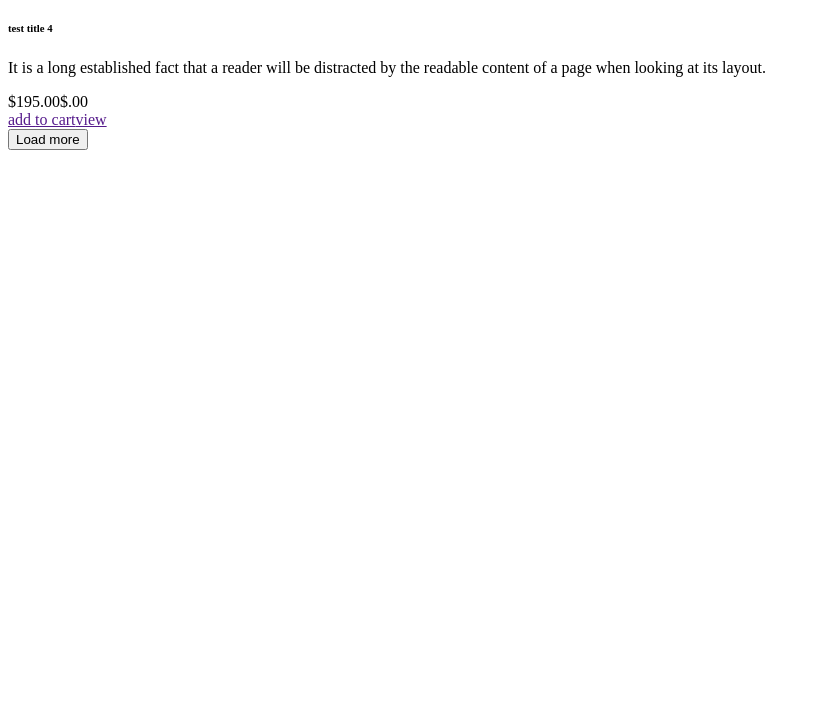
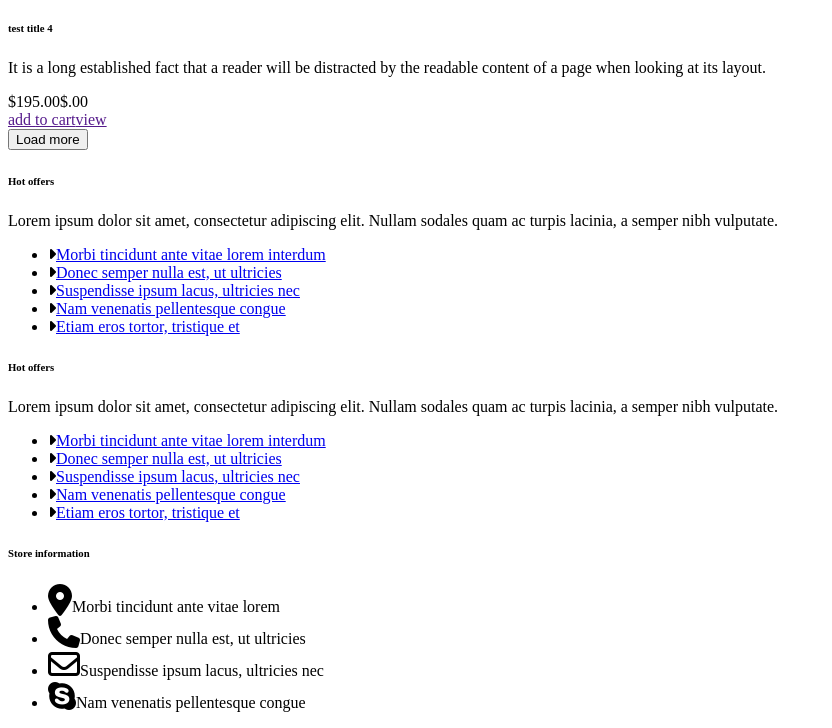
Before and after one commit to 462960/requestum, a React app: page / in a window 1280 px wide. Shown: the part 1767-2495 px from the top of the page, without its empty margins (0-832 px from the left). Before the commit the page ends 1925 px from the top, so only its background shows below. Built offline with nearby package versions, Linux system fonts and the light colour scheme.

Commit message:
Footer styled

```diff
--- a/dev/components/App.js
+++ b/dev/components/App.js
@@ -6,5 +6,5 @@ import {Footer} from './Footer';
 export const App = (props) =>
 	<div className="wrapper">
 	<GoodsTable {...props}/>
-
+	<Footer/>
 	</div>
--- a/dev/components/Footer.js
+++ b/dev/components/Footer.js
@@ -63,20 +63,28 @@ export const Footer = () =>
 		<h6>Store information</h6>
 		<ul>
 			<li>
-				<i class="fa fa-map-marker"></i>
-				<a href="#">Morbi tincidunt ante vitae lorem interdum</a>
+				<i class="fa fa-map-marker fa-2x"></i>
+				<span>
+				Morbi tincidunt ante vitae lorem
+				</span>
 			</li>
 			<li>
-				<i class="fa fa-phone"></i>
-				<a href="#">Donec semper nulla est, ut ultricies</a>
+				<i class="fa fa-phone fa-2x"></i>
+				<span>
+				Donec semper nulla est, ut ultricies
+				</span>
 			</li>
 			<li>
-				<i class="fa fa-envelope-o"></i>
-				<a href="#">Suspendisse ipsum lacus, ultricies nec</a>
+				<i class="fa fa-envelope-o fa-2x"></i>
+				<span>
+				Suspendisse ipsum lacus, ultricies nec
+				</span>
 			</li>
 			<li>
-				<i class="fa fa-skype"></i>
-				<a href="#">Nam venenatis pellentesque congue</a>
+				<i class="fa fa-skype fa-2x"></i>
+				<span>
+				Nam venenatis pellentesque congue
+				</span>
 			</li>
 		</ul>
 	</div>
--- a/dev/sass/styles.scss
+++ b/dev/sass/styles.scss
@@ -1,5 +1,16 @@
 @import "normalize";
-@import "add-ones";
+
+ * {box-sizing: border-box;}
+
+/* Breakpoints */
+$phone: 320px;
+$tablet: 480px;
+$tablet-plus: 640px;
+$desktop: 835px;
+$desktop-plus: 960px;
+$desktop-max: 1250px;
+
+li {list-style: none;}
 
 body{
  font-family: 'Ubuntu', sans-serif;
@@ -10,9 +21,10 @@ body{
 .wrapper{
     max-width: $desktop-max;
     min-width: $phone;
-    margin: 0 auto;
+    margin: 20px auto;
+    padding: 0 4px;
     @media(min-width: $tablet){
-        padding: 0 38px;
+        padding: 0 38px 30px;
     }
 }
 
@@ -20,7 +32,7 @@ body{
 
 .units-wrapper {
     overflow: hidden;
-     padding: 35px 4px 0;
+     padding: 35px 0 0;
    }
 
  .unit {
@@ -149,3 +161,42 @@ body{
     outline: none;
     background: none;
 }
+
+/* Footer */
+
+footer {
+    overflow: hidden;
+    padding: 75px 0 0;
+     & > div {
+      border: 1px solid #e5e5e5;
+      margin-bottom: 10px;
+      padding: 0 30px 55px;
+      h6 {
+        font-family: Raleway;
+        font-size: 20px;
+        color: #333;
+        text-transform: uppercase;
+        margin: 46px 0 22px;
+      }
+       @media(min-width: $desktop){
+          width: 31.62%;
+          float: left;
+          &:first-child {margin-right: 2.56%;}
+          &:last-child {float: right;}
+       }
+     }
+        i {color: #ec1111;}
+        li {padding: 9px 0;}
+     .offers {
+
+        a {
+            color: #a5a4a4;
+            padding-left: 13px;
+    }
+     }
+     .info {
+        i {padding-top: 3px;}
+        span {padding-left: 9px;}
+     }
+
+   }
```
Also changed, not shown: dev/sass/_add-ones.scss (deleted, +0 -17 lines).
